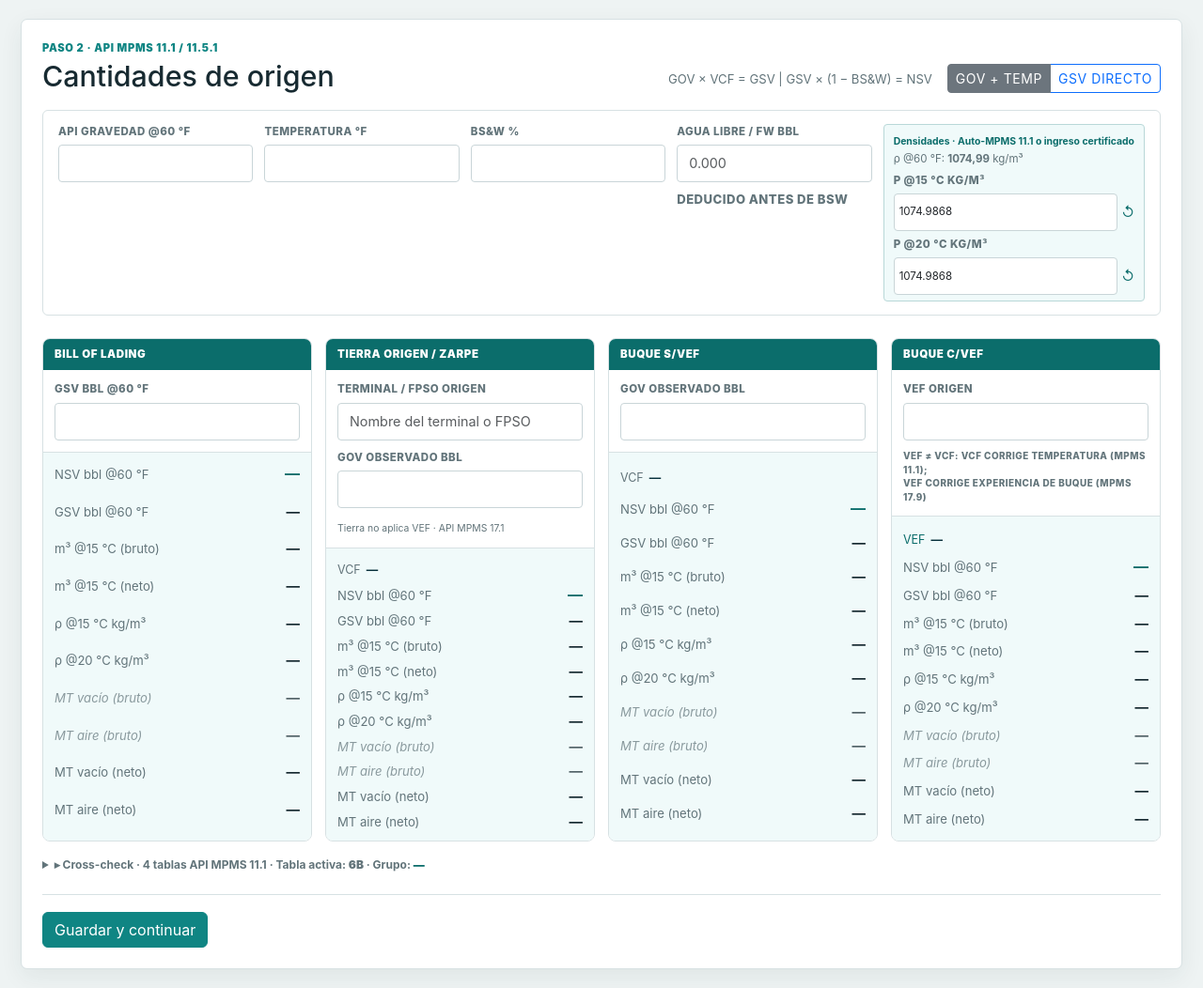
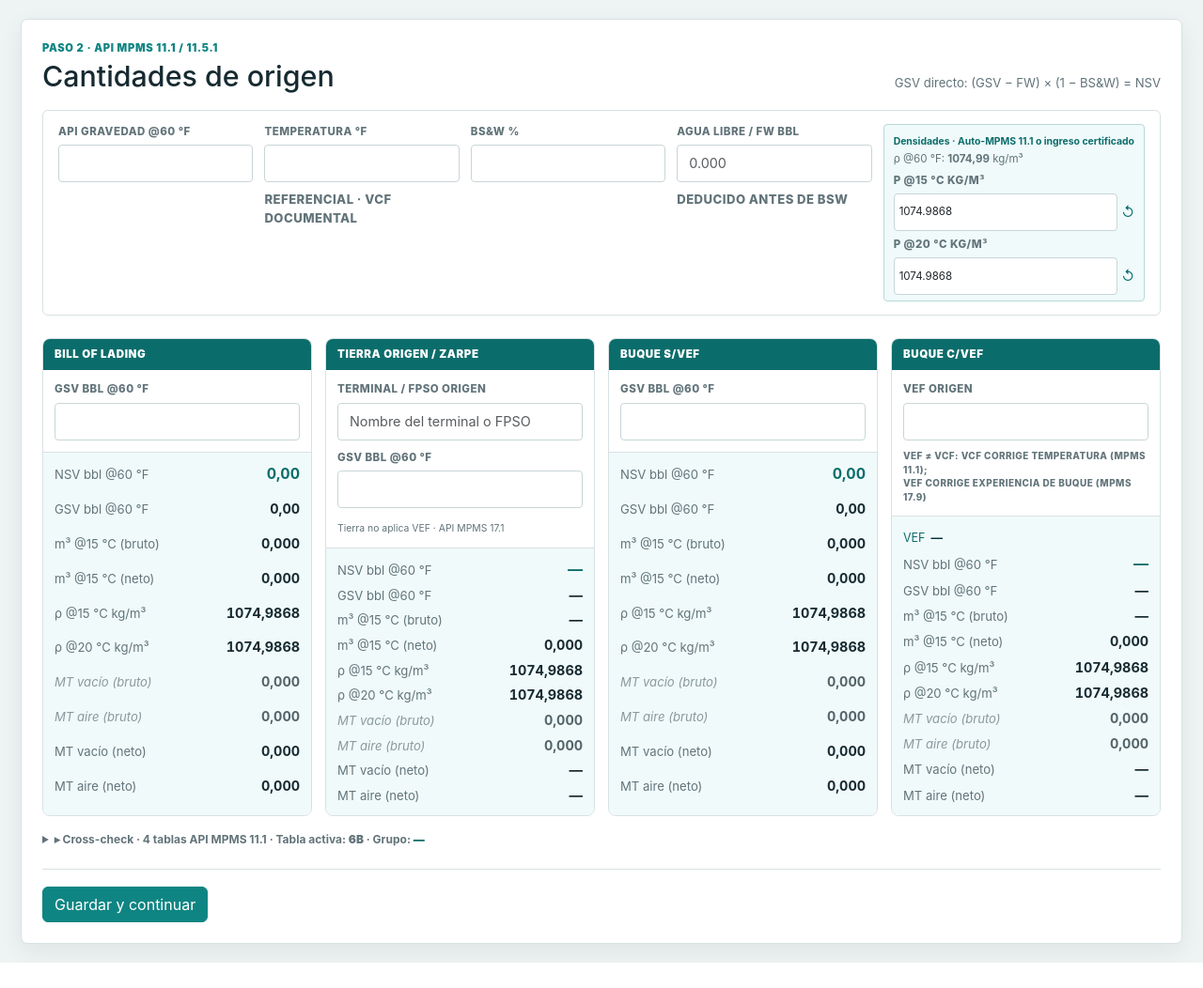
Before and after one commit to danielrattolp/ACI-Loss-control, a Flask app: template templates/step2.html in a window 1280 px wide. Shown: the part 68-1120 px from the top of the page at 94% size. After the commit the page ends 1093 px from the top, so only its background shows below. Run offline with Flask 3, Linux system fonts and the light colour scheme; the template is opened without the code that fills it, so the values that code supplies are empty.

Commit message:
refactor: modo GSV fijo, eliminar toggle GOV+Temp e histórico VEF
- Removido toggle GOV+Temp / GSV directo — solo opera en GSV directo
- Eliminado bloque histórico de VEF en card Buque c/VEF
- JS simplificado: sin rama gsvMode, sin fromGov, sin applyMode

Co-Authored-By: Claude Sonnet 4.6 <noreply@anthropic.com>

```diff
--- a/templates/step2.html
+++ b/templates/step2.html
@@ -2,26 +2,16 @@
 {% block title %}Cantidades origen | ACI LATAM{% endblock %}
 {% block content %}
 {% set origin = operation.data.get('origin', {}) %}
-{% set mode = origin.get('input_mode', 'gov') %}
+{% set mode = 'gsv' %}
 <form method="post" class="content-panel" id="originForm">
+  <input type="hidden" name="origin_input_mode" value="gsv" />
   <div class="section-heading">
     <div>
       <p class="eyebrow">Paso 2 · API MPMS 11.1 / 11.5.1</p>
       <h1>Cantidades de origen</h1>
     </div>
     <div class="d-flex align-items-center gap-3">
-      <span class="field-note" id="modeNote">
-        {% if mode == 'gsv' %}GSV directo: (GSV − FW) × (1 − BS&amp;W) = NSV
-        {% else %}GOV × VCF = GSV &nbsp;|&nbsp; GSV × (1 − BS&amp;W) = NSV{% endif %}
-      </span>
-      <div class="btn-group btn-group-sm" role="group">
-        <input type="radio" class="btn-check" name="origin_input_mode" id="modeGov"
-               value="gov" {% if mode != 'gsv' %}checked{% endif %} />
-        <label class="btn btn-outline-secondary" for="modeGov">GOV + Temp</label>
-        <input type="radio" class="btn-check" name="origin_input_mode" id="modeGsv"
-               value="gsv" {% if mode == 'gsv' %}checked{% endif %} />
-        <label class="btn btn-outline-primary" for="modeGsv">GSV directo</label>
-      </div>
+      <span class="field-note">GSV directo: (GSV − FW) × (1 − BS&amp;W) = NSV</span>
     </div>
   </div>
 
@@ -212,16 +202,6 @@
             VEF ≠ VCF: VCF corrige temperatura (MPMS 11.1);<br>VEF corrige experiencia de buque (MPMS 17.9)
           </span>
         </label>
-        {% if vef_history %}
-          <div class="vef-chip-list mt-2">
-            <span style="font-size:.65rem;color:var(--muted);font-weight:700">Histórico:</span>
-            {% for h in vef_history %}
-              <span class="vef-chip" title="{{ h.aci_reference or '' }} · {{ h.product or '' }}">
-                {{ '%.6f'|format(h.vef) }} <span>{{ h.phase }} · {{ h.recorded_at[:10] }}</span>
-              </span>
-            {% endfor %}
-          </div>
-        {% endif %}
       </div>
       <div class="origin-card-results">
         <div class="calc-vcf" id="vesselVcfRow" style="color:var(--teal2)">VEF <strong id="vessel-vcf">—</strong></div>
@@ -277,26 +257,9 @@
 (function () {
   "use strict";
 
-  var isGsv = document.querySelector('[name=origin_input_mode][value=gsv]');
-  var isGov = document.querySelector('[name=origin_input_mode][value=gov]');
-
-  function applyMode() {
-    var gsv = isGsv.checked;
-    document.getElementById("shoreGovField").style.display  = gsv ? "none" : "";
-    document.getElementById("vesselGovField").style.display = gsv ? "none" : "";
-    document.getElementById("shoreGsvField").style.display  = gsv ? "" : "none";
-    document.getElementById("vesselGsvField").style.display = gsv ? "" : "none";
-    document.getElementById("shoreVcfRow").style.display     = gsv ? "none" : "";
-    document.getElementById("vesselRawVcfRow").style.display = gsv ? "none" : "";
-    document.getElementById("modeNote").textContent = gsv
-      ? "GSV directo: (GSV − FW) \xd7 (1 − BS&W) = NSV"
-      : "GOV \xd7 VCF = GSV  |  GSV \xd7 (1 − BS&W) = NSV";
-    document.getElementById("tempFieldNote").textContent = gsv ? "Referencial \xb7 VCF documental" : "";
-    updatePreview();
-  }
-
-  isGsv.addEventListener("change", applyMode);
-  isGov.addEventListener("change", applyMode);
+  // Modo fijo: GSV directo
+  document.getElementById("shoreVcfRow").style.display     = "none";
+  document.getElementById("vesselRawVcfRow").style.display = "none";
 
   // ── Helpers ───────────────────────────────────────────────────────────────
   function n(id) { return parseFloat(document.getElementById(id).value) || 0; }
@@ -332,7 +295,6 @@
     var fw      = n("origin_free_water_bbl");
     var vef     = n("origin_vessel_vef") || 1;
     var bl      = n("bill_of_lading_bbl");
-    var gsvMode = isGsv.checked;
     var tbl     = document.getElementById("liveTableLabel").textContent.trim() || "6B";
 
     var r60 = rho60(api);
@@ -362,26 +324,14 @@
       var g = Math.max(gsvVal - fw_val, 0);
       return {vcf: null, gsv: g, nsv: g * (1 - bsw / 100)};
     }
-    function fromGov(gov, applyVef) {
-      if (typeof calculateVCF6B !== "function") return null;
-      return calcQuantity(gov, api, n("origin_temperature_f"), bsw, vef, applyVef, tbl);
-    }
 
-    var shoreInput  = gsvMode ? n("origin_shore_gsv_bbl")  : n("origin_shore_gov_bbl");
-    var vesselInput = gsvMode ? n("origin_vessel_gsv_bbl") : n("origin_vessel_gov_bbl");
+    var shoreInput  = n("origin_shore_gsv_bbl");
+    var vesselInput = n("origin_vessel_gsv_bbl");
 
-    var shore, vesselRaw, vesselVef;
-    if (gsvMode) {
-      shore      = fromGsv(shoreInput, fw);
-      vesselRaw  = fromGsv(vesselInput, 0);
-      vesselVef  = fromGsv(vesselInput / vef, 0);
-      vesselVef.vcf = vef;
-    } else {
-      shore     = fromGov(shoreInput - fw, false);
-      vesselRaw = fromGov(vesselInput, false);
-      vesselVef = fromGov(vesselInput, true);
-    }
-    if (!shore || !vesselRaw || !vesselVef) return;
+    var shore     = fromGsv(shoreInput, fw);
+    var vesselRaw = fromGsv(vesselInput, 0);
+    var vesselVef = fromGsv(vesselInput / vef, 0);
+    vesselVef.vcf = vef;
 
     var blCalc = {vcf: null, gsv: bl, nsv: bl * (1 - bsw / 100)};
 
@@ -448,7 +398,7 @@
     el.value = ""; el.dataset.auto = "1"; updatePreview();
   });
 
-  applyMode();
+  updatePreview();
 })();
 </script>
 {% endblock %}
```
